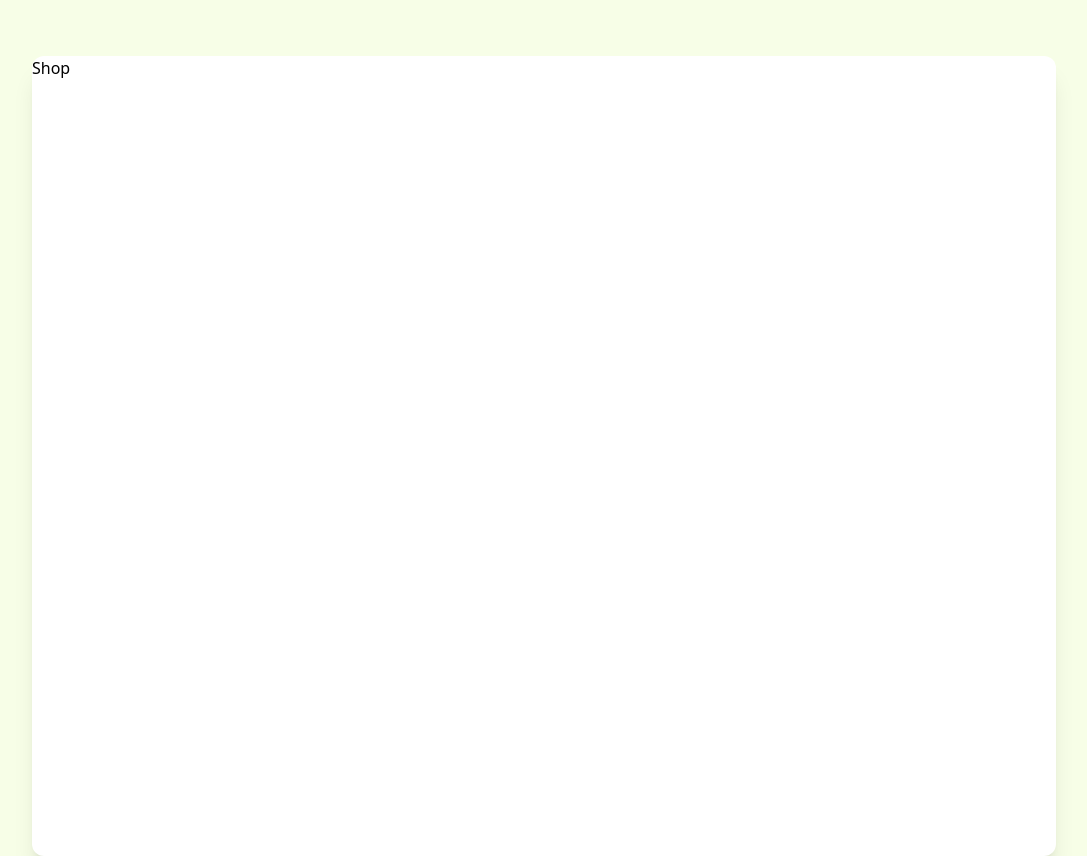
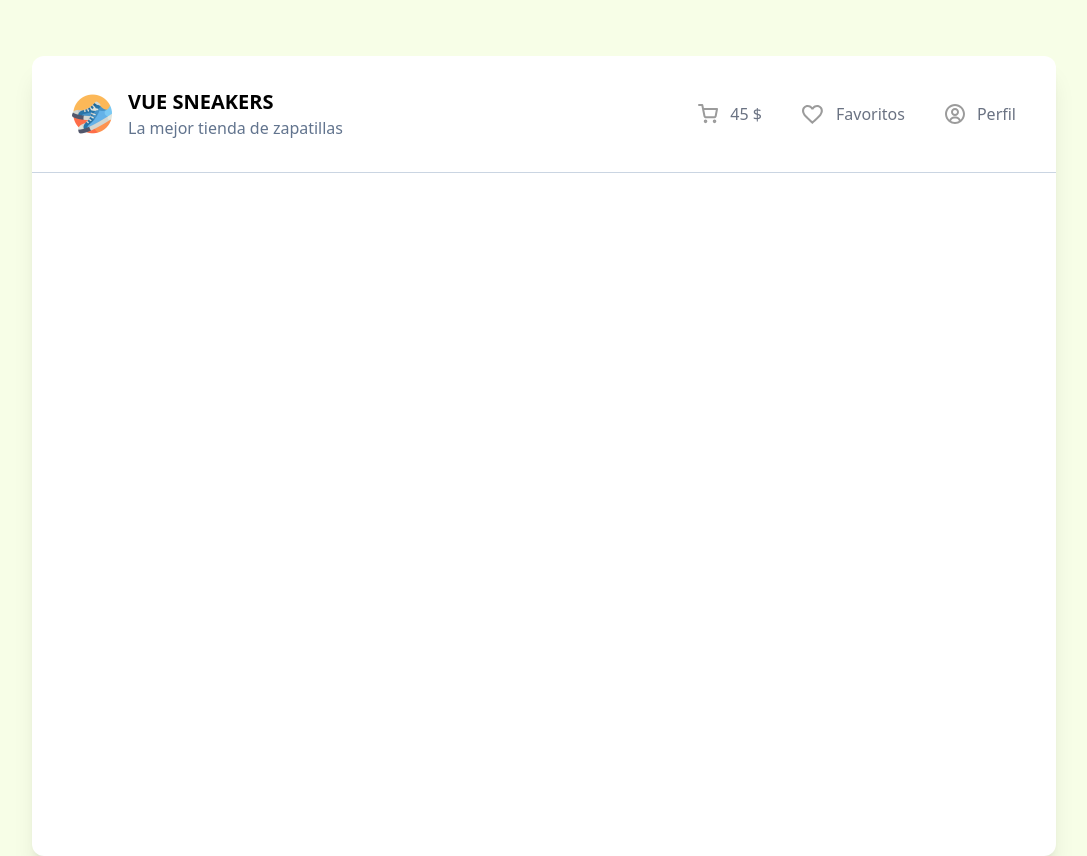
Before and after one commit to OlgaGatalskaya/Vue-shop, a Vue app: page / in a window 1280 px wide. Shown: the whole page, without its empty margins (96-1183 px from the left). Built offline with nearby package versions, Linux system fonts and the light colour scheme.

Commit message:
add component AppHeader

```diff
--- a/src/App.vue
+++ b/src/App.vue
@@ -1,8 +1,10 @@
 <script setup>
+import AppHeader from './components/AppHeader.vue';
+
 </script>
 
 <template>
   <div class="bg-white w-4/5 h-screen m-auto rounded-xl shadow-xl mt-14">
-    <h1>Shop</h1>
+    <AppHeader/>
   </div>
 </template>
--- /dev/null
+++ b/src/components/AppHeader.vue
@@ -0,0 +1,25 @@
+<template>
+    <header class="flex justify-between border-b border-slate-300 px-10 py-8">
+      <div class="flex items-center gap-4">
+        <img src="/logo.png" alt="Logo" class="w-10">
+        <div>
+          <h2 class="text-xl font-bold uppercase">Vue Sneakers</h2>
+          <p class="text-slate-500">La mejor tienda de zapatillas</p>
+        </div>
+      </div>
+      <ul class="flex items-center gap-10">
+        <li class="flex items-center gap-3 text-gray-500 hover:text-black cursor-pointer">
+          <img src="/cart.svg" alt="Cart">
+          <span>45 $</span>
+        </li>
+        <li class="flex items-center gap-3 text-gray-500 hover:text-black cursor-pointer">
+          <img src="/heart.svg" alt="Cart">
+          <span>Favoritos</span>
+        </li>
+        <li class="flex items-center gap-3 text-gray-500 hover:text-black cursor-pointer">
+          <img src="/profile.svg" alt="Cart">
+          <span>Perfil</span>
+        </li>
+      </ul>
+    </header>
+</template>
```
